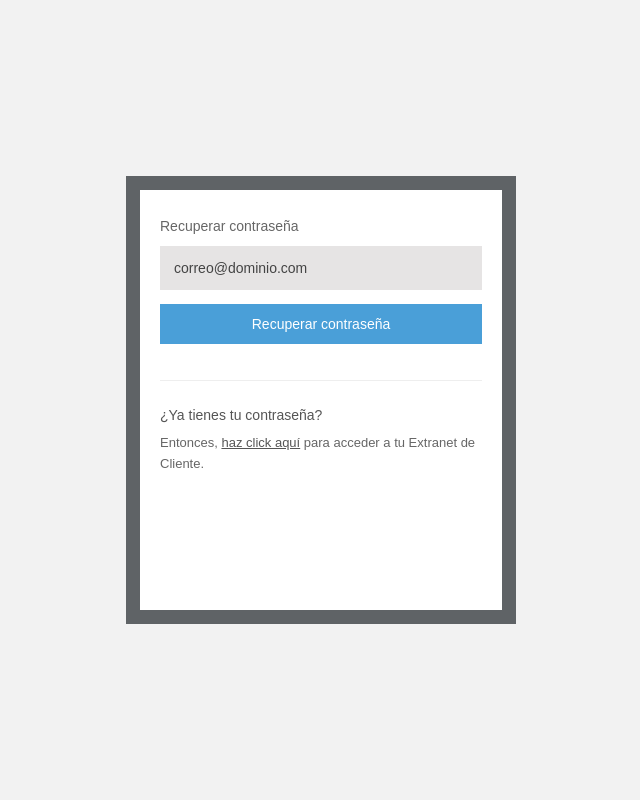
After one commit to Jhosep-Huiza/loginClassB, a PHP site: page /views/recuperar.php in a window 1280 px wide. The commit adds this page. Shown: the whole page, without its empty margins (319-959 px from the left). Run offline with PHP 8.4, Linux system fonts and the light colour scheme; style sheets or scripts are compiled from the project's sources.

Commit message:
pantalla recuperar contraseña

```diff
--- a/resources/css/style.css
+++ b/resources/css/style.css
@@ -132,3 +132,108 @@ body {
     margin-bottom: 14px;
     font-size: 11px;
 }
+
+/* =====================================================
+   RECUPERAR CONTRASEÑA (Fila B)
+   ===================================================== */
+
+/* Marco gris grueso */
+.recuperar-marco {
+    width: 390px;
+    padding: 14px;
+    background: #5f6366;
+}
+
+/* Tarjeta blanca interior */
+.recuperar-card {
+    min-height: 420px;
+    padding: 28px 20px;
+    background: #ffffff;
+}
+
+/* Título pequeño y delgado */
+.recuperar-titulo {
+    font-size: 14px;
+    font-weight: normal;
+    color: #666666;
+    margin-bottom: 12px;
+}
+
+/* Input del correo */
+.recuperar-input {
+    width: 100%;
+    height: 44px;
+    padding: 0 14px;
+    border: none;
+    outline: none;
+    background: #e6e4e4;
+    color: #333333;
+    font-size: 14px;
+    margin-bottom: 14px;
+}
+
+.recuperar-input::placeholder {
+    color: #444444;
+}
+
+/* Botón azul */
+.recuperar-btn {
+    width: 100%;
+    height: 40px;
+    border: none;
+    background: #4a9fd8;
+    color: #ffffff;
+    font-size: 14px;
+    cursor: pointer;
+    transition: background 0.3s;
+}
+
+.recuperar-btn:hover {
+    background: #3688c0;
+}
+
+/* Línea separadora suave */
+.recuperar-linea {
+    border: none;
+    border-top: 1px solid #eeeeee;
+    margin: 36px 0 26px;
+}
+
+/* Textos de abajo */
+.recuperar-pregunta {
+    font-size: 14px;
+    color: #555555;
+    margin-bottom: 10px;
+}
+
+.recuperar-texto {
+    font-size: 13px;
+    line-height: 1.6;
+    color: #666666;
+}
+
+.recuperar-texto a {
+    color: #555555;
+    text-decoration: underline;
+}
+
+.recuperar-texto a:hover {
+    color: #4a9fd8;
+}
+
+/* Mensajes de error / éxito */
+.recuperar-mensaje {
+    padding: 8px 10px;
+    margin-bottom: 12px;
+    font-size: 12px;
+}
+
+.recuperar-mensaje.error {
+    background: #fdeaea;
+    color: #b03a3a;
+}
+
+.recuperar-mensaje.ok {
+    background: #e7f6ea;
+    color: #2f7a3e;
+}
--- a/resources/js/app.js
+++ b/resources/js/app.js
@@ -1,14 +1,31 @@
-// Esperamos a que cargue la página
 document.addEventListener("DOMContentLoaded", function () {
-    const form = document.getElementById("loginForm");
+
+    // ===== Formulario de LOGIN =====
+    const loginForm = document.getElementById("loginForm");
+
+    if (loginForm) {
         const username = document.getElementById("username");
         const password = document.getElementById("password");
 
-    form.addEventListener("submit", function (e) {
-        // Si algún campo está vacío, detenemos el envío
+        loginForm.addEventListener("submit", function (e) {
             if (username.value.trim() === "" || password.value.trim() === "") {
                 e.preventDefault();
                 alert("Por favor completa usuario y contraseña");
             }
         });
+    }
+
+    // ===== Formulario de RECUPERAR CONTRASEÑA =====
+    const recuperarForm = document.getElementById("recuperarForm");
+
+    if (recuperarForm) {
+        const email = document.getElementById("email");
+
+        recuperarForm.addEventListener("submit", function (e) {
+            if (email.value.trim() === "") {
+                e.preventDefault();
+                alert("Por favor escribe tu correo");
+            }
         });
+    }
+});
--- a/views/login.php
+++ b/views/login.php
@@ -44,7 +44,7 @@ $error = $_GET['error'] ?? '';
                     <input type="checkbox" name="remember" checked>
                     <span>Remember</span>
                 </label>
-                <a href="#">Forgot password ?</a>
+                <a href="recuperar.php">Forgot password ?</a>
             </div>
 
             <button type="submit" class="btn-login">LOGIN</button>
--- /dev/null
+++ b/views/recuperar.php
@@ -0,0 +1,47 @@
+<?php
+// Leemos el estado que manda el controlador
+$estado = $_GET['estado'] ?? '';
+?>
+<!DOCTYPE html>
+<html lang="es">
+<head>
+    <meta charset="UTF-8">
+    <meta name="viewport" content="width=device-width, initial-scale=1.0">
+    <title>Recuperar contraseña</title>
+    <link rel="stylesheet" href="../resources/css/style.css">
+</head>
+<body>
+
+    <div class="recuperar-marco">
+        <div class="recuperar-card">
+
+            <h2 class="recuperar-titulo">Recuperar contraseña</h2>
+
+            <?php if ($estado === '1'): ?>
+                <p class="recuperar-mensaje error">Escribe un correo válido</p>
+            <?php elseif ($estado === '3'): ?>
+                <p class="recuperar-mensaje ok">Si el correo está registrado, recibirás las instrucciones</p>
+            <?php endif; ?>
+
+            <form id="recuperarForm" action="../controllers/AuthController.php" method="POST">
+                <!-- Este campo oculto le avisa al controlador qué queremos hacer -->
+                <input type="hidden" name="accion" value="recuperar">
+
+                <input type="email" name="email" id="email" class="recuperar-input" placeholder="correo@dominio.com">
+
+                <button type="submit" class="recuperar-btn">Recuperar contraseña</button>
+            </form>
+
+            <hr class="recuperar-linea">
+
+            <p class="recuperar-pregunta">¿Ya tienes tu contraseña?</p>
+            <p class="recuperar-texto">
+                Entonces, <a href="login.php">haz click aquí</a> para acceder a tu Extranet de Cliente.
+            </p>
+
+        </div>
+    </div>
+
+    <script src="../resources/js/app.js"></script>
+</body>
+</html>
```
Also changed, not shown: controllers/AuthController.php (+73 -0 lines). Lines whose indentation alone changed are shown as unchanged.
